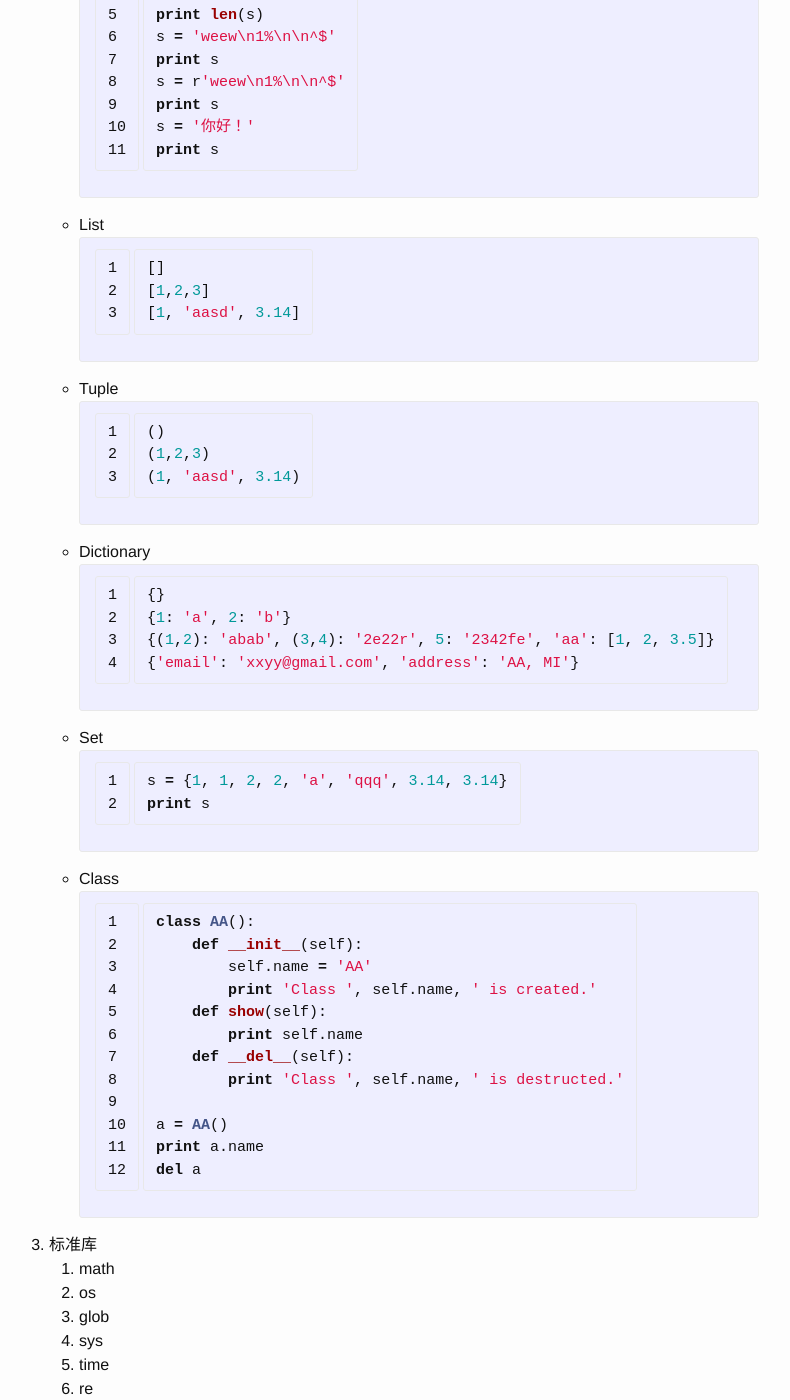
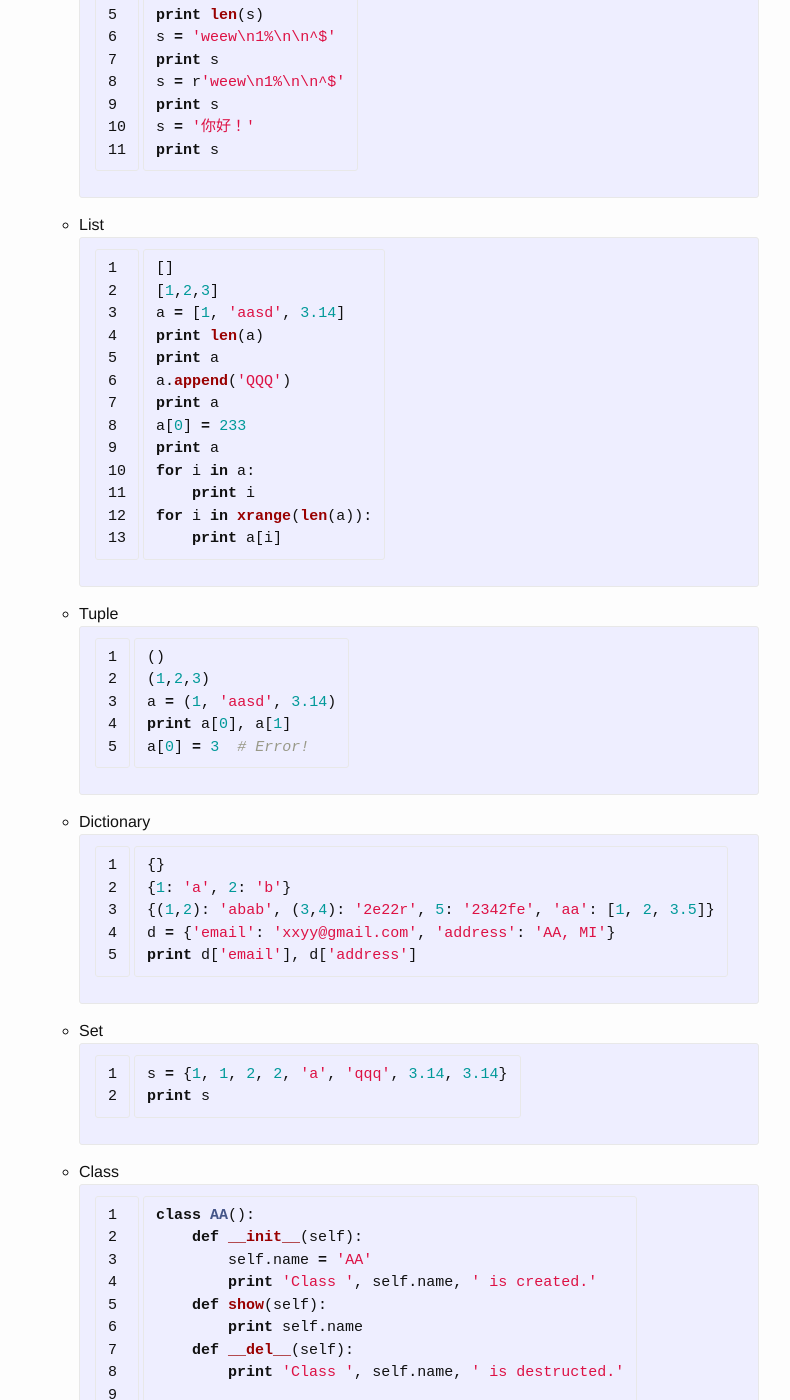
Before and after one commit to fjdu/fjdu.github.io, a Jekyll site: the page built from _posts/2015-09-17-beginning-python-0.markdown, in a window 1280 px wide and 1400 px high, scrolled down 2657 px. Shown: the whole window, without its empty margins (251-1041 px from the left). Built offline with Jekyll 4.4.1, drawn with Linux system fonts in a browser that asks for light colours.

Commit message:
Ammended

```diff
--- a/_posts/2015-09-17-beginning-python-0.markdown
+++ b/_posts/2015-09-17-beginning-python-0.markdown
@@ -127,20 +127,33 @@ print s
 {% highlight python linenos=table %}
 []
 [1,2,3]
-[1, 'aasd', 3.14]
+a = [1, 'aasd', 3.14]
+print len(a)
+print a
+a.append('QQQ')
+print a
+a[0] = 233
+print a
+for i in a:
+    print i
+for i in xrange(len(a)):
+    print a[i]
 {% endhighlight %}
 <li> Tuple </li>
 {% highlight python linenos=table %}
 ()
 (1,2,3)
-(1, 'aasd', 3.14)
+a = (1, 'aasd', 3.14)
+print a[0], a[1]
+a[0] = 3  # Error!
 {% endhighlight %}
 <li> Dictionary </li>
 {% highlight python linenos=table %}
 {}
 {1: 'a', 2: 'b'}
 {(1,2): 'abab', (3,4): '2e22r', 5: '2342fe', 'aa': [1, 2, 3.5]}
-{'email': 'xxyy@gmail.com', 'address': 'AA, MI'}
+d = {'email': 'xxyy@gmail.com', 'address': 'AA, MI'}
+print d['email'], d['address']
 {% endhighlight %}
 <li> Set </li>
 {% highlight python linenos=table %}
```
